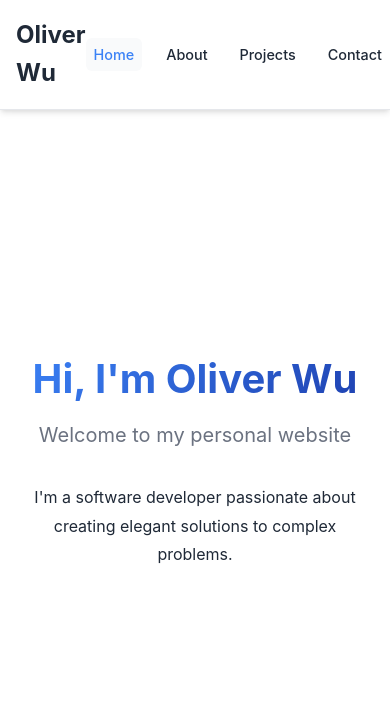
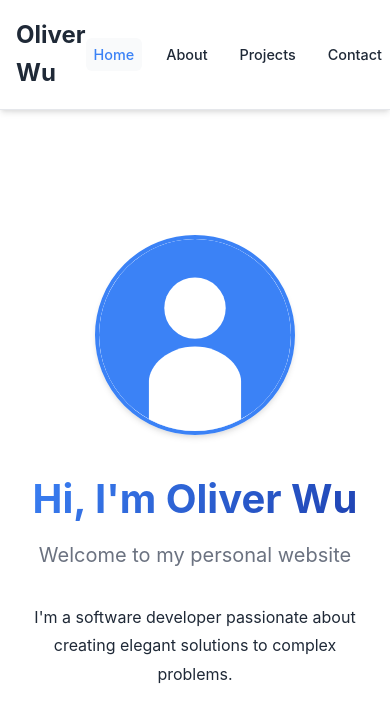
Before and after one commit to oliverwu1024/oliverwu1024.github.io, a React (Vite) app: page / in a window 390 px wide. Shown: the top 722 px of the page. Built offline with nearby package versions, Linux system fonts and the light colour scheme.

Commit message:
Add profile picture to home page
- Added circular profile picture on the left side of hero section
- Created placeholder SVG profile image
- Made layout responsive with flexbox
- Profile picture appears above text on mobile

To use your own photo, replace public/profile.svg with public/profile.jpg

```diff
--- a/src/pages/Home.css
+++ b/src/pages/Home.css
@@ -5,8 +5,32 @@
 }
 
 .hero {
-  text-align: center;
-  max-width: 800px;
+  max-width: 1000px;
+  width: 100%;
+}
+
+.hero-content {
+  display: flex;
+  align-items: center;
+  gap: 3rem;
+}
+
+.profile-picture {
+  flex-shrink: 0;
+}
+
+.profile-picture img {
+  width: 250px;
+  height: 250px;
+  border-radius: 50%;
+  object-fit: cover;
+  border: 4px solid var(--primary-color);
+  box-shadow: var(--shadow);
+}
+
+.hero-text {
+  flex: 1;
+  text-align: left;
 }
 
 .hero-title {
@@ -29,11 +53,24 @@
   font-size: 1.125rem;
   color: var(--text-color);
   line-height: 1.8;
-  max-width: 600px;
-  margin: 0 auto;
 }
 
 @media (max-width: 768px) {
+  .hero-content {
+    flex-direction: column;
+    text-align: center;
+    gap: 2rem;
+  }
+
+  .profile-picture img {
+    width: 200px;
+    height: 200px;
+  }
+
+  .hero-text {
+    text-align: center;
+  }
+
   .hero-title {
     font-size: 2.5rem;
   }
--- a/src/pages/Home.jsx
+++ b/src/pages/Home.jsx
@@ -4,11 +4,18 @@ function Home() {
   return (
     <div className="page home-page">
       <div className="hero">
-        <h1 className="hero-title">Hi, I'm Oliver Wu</h1>
-        <p className="hero-subtitle">Welcome to my personal website</p>
-        <p className="hero-description">
-          I'm a software developer passionate about creating elegant solutions to complex problems.
-        </p>
+        <div className="hero-content">
+          <div className="profile-picture">
+            <img src="/profile.svg" alt="Oliver Wu" />
+          </div>
+          <div className="hero-text">
+            <h1 className="hero-title">Hi, I'm Oliver Wu</h1>
+            <p className="hero-subtitle">Welcome to my personal website</p>
+            <p className="hero-description">
+              I'm a software developer passionate about creating elegant solutions to complex problems.
+            </p>
+          </div>
+        </div>
       </div>
     </div>
   )
```
Also changed, not shown: public/profile.svg (added).
